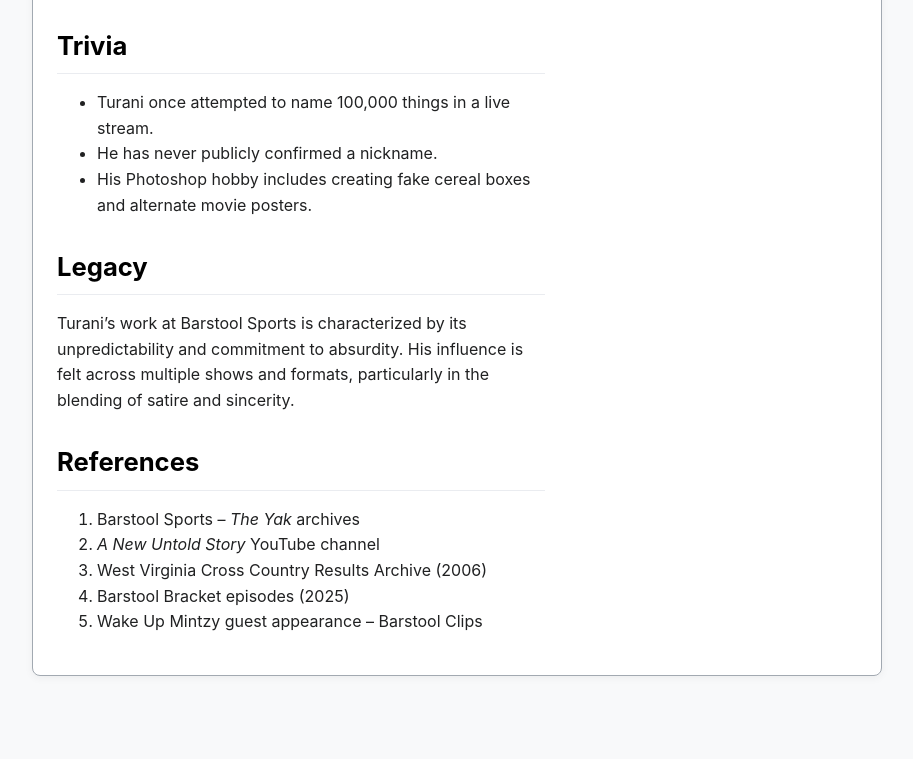
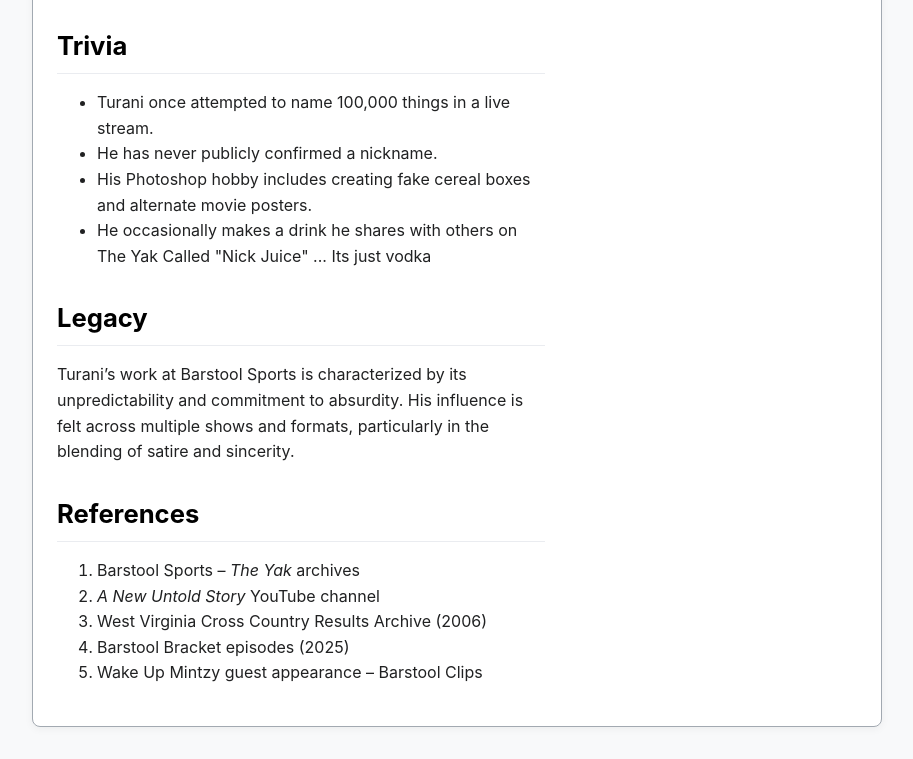
Before and after one commit to TaylorBogle/nickyclicky, a plain HTML site: page nikipedia.html in a window 1280 px wide. Shown: the part 1559-2318 px from the top of the page, without its empty margins (294-1207 px from the left). Before the commit the page ends 2267 px from the top, so only its background shows below. Drawn offline with Linux system fonts and the light colour scheme.

Commit message:
nick juice

```diff
--- a/nikipedia.html
+++ b/nikipedia.html
@@ -273,7 +273,8 @@
           <div class="main-text">
             <p><strong>Nick Turani</strong> is an American podcaster and content creator best known for his work with
               Barstool Sports. He co-hosts <em>A New Untold Story</em> with KB NoSwag and is a regular contributor to
-              <em>The Yak</em>. His style blends dry humor, surreal sketches, and deadpan delivery.</p>
+              <em>The Yak</em>. His style blends dry humor, surreal sketches, and deadpan delivery.
+            </p>
 
             <h2 id="early-life">Early Life</h2>
             <p>Turani was born in Wheeling, West Virginia. He ran cross country in high school, recording a personal
@@ -314,6 +315,7 @@
               <li>Turani once attempted to name 100,000 things in a live stream.</li>
               <li>He has never publicly confirmed a nickname.</li>
               <li>His Photoshop hobby includes creating fake cereal boxes and alternate movie posters.</li>
+              <li>He occasionally makes a drink he shares with others on The Yak Called "Nick Juice" ... Its just vodka</li>
             </ul>
 
             <h2 id="legacy">Legacy</h2>
```
